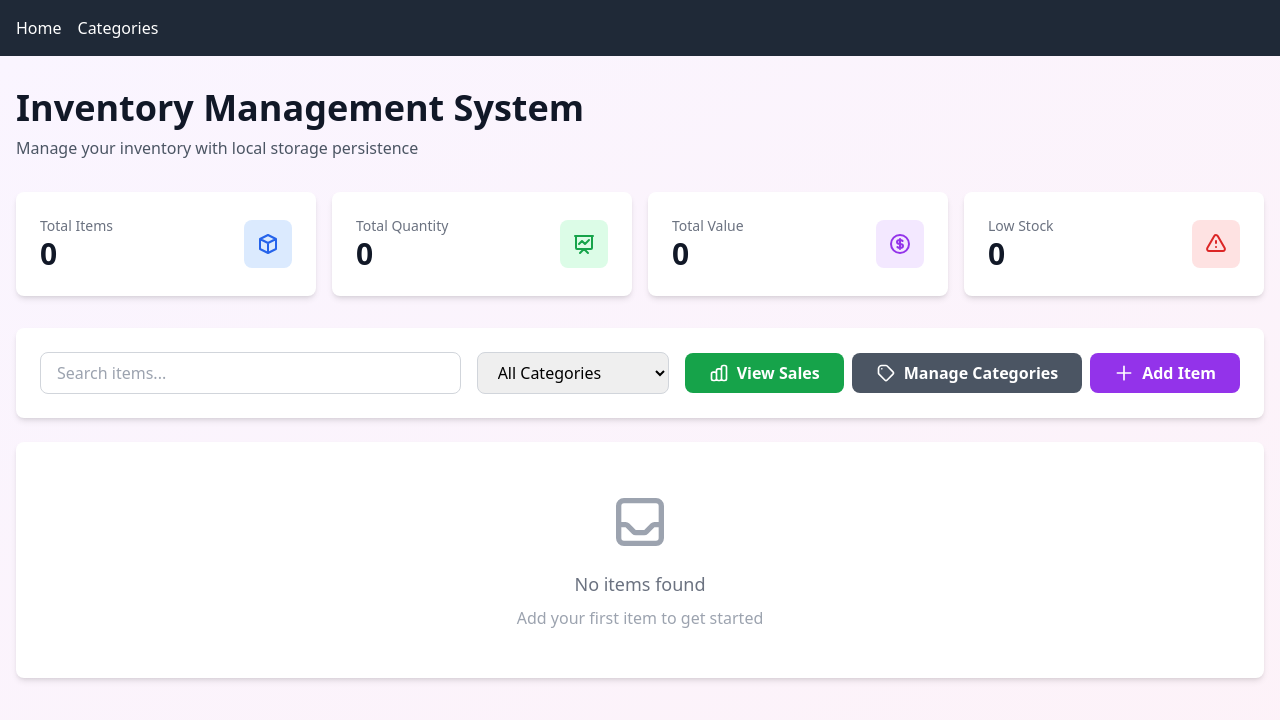
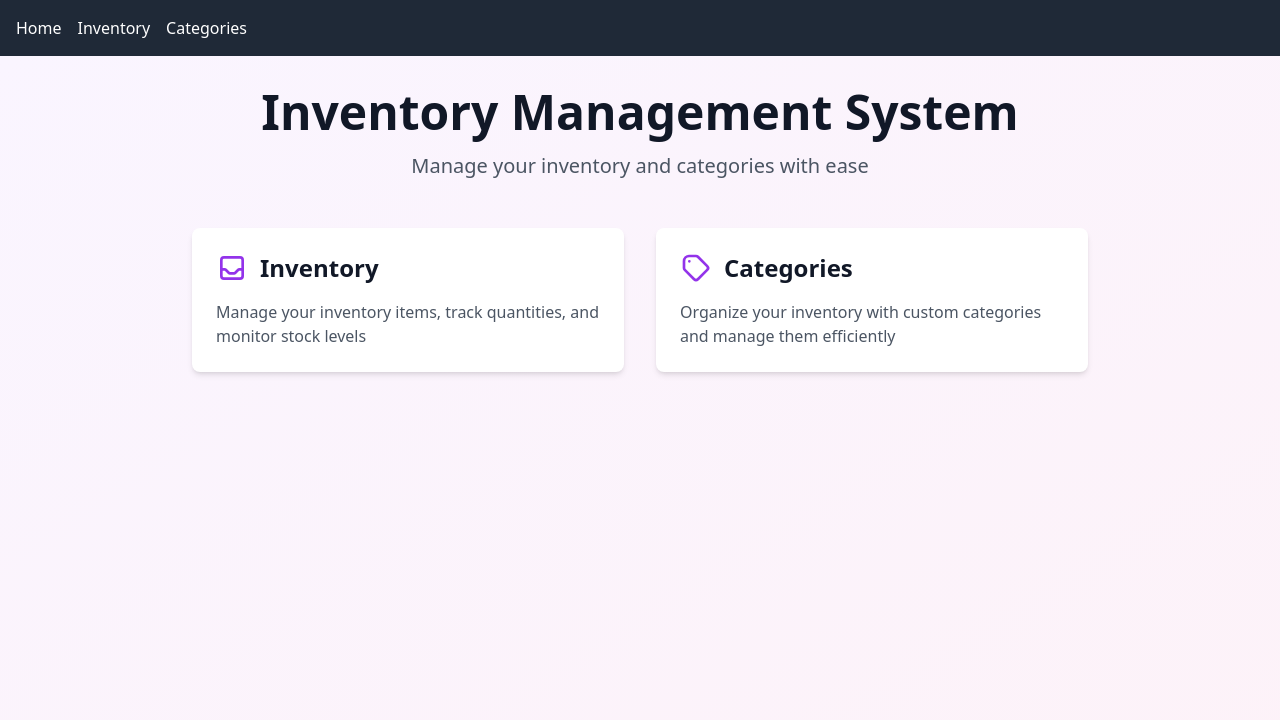
Before and after one commit to RapRy/inventory-localstorage-vue, a Vue app: page / in a window 1280 px wide. Shown: the top 720 px of the page. Built offline with nearby package versions, Linux system fonts and the light colour scheme.

Commit message:
reroute invetory view, temporary home view

```diff
--- a/src/App.vue
+++ b/src/App.vue
@@ -1,6 +1,7 @@
 <template>
   <nav class="bg-gray-800 text-white p-4">
     <RouterLink to="/" class="hover:text-gray-300 mr-4">Home</RouterLink>
+    <RouterLink to="/inventory" class="hover:text-gray-300 mr-4">Inventory</RouterLink>
     <RouterLink to="/categories" class="hover:text-gray-300">Categories</RouterLink>
   </nav>
   <RouterView />
--- a/src/components/category/CategoryControls.vue
+++ b/src/components/category/CategoryControls.vue
@@ -18,7 +18,7 @@
       <!-- action buttons -->
       <div class="flex flex-col md:flex-row gap-2 w-full md:w-auto">
         <RouterLink
-          to="/"
+          to="/inventory"
           class="w-full md:w-auto bg-gray-600 text-white px-6 py-2 rounded-lg hover:bg-gray-700 transition font-semibold flex items-center justify-center gap-2"
         >
           <svg class="w-5 h-5" fill="none" viewBox="0 0 24 24" stroke="currentColor">
--- a/src/router/index.js
+++ b/src/router/index.js
@@ -8,6 +8,11 @@ const router = createRouter({
       path: '/',
       name: 'home',
       component: HomeView,
+    },
+    {
+      path: '/inventory',
+      name: 'inventory',
+      component: () => import('@/views/InventoryView.vue'),
     },
     {
       path: '/categories',
--- a/src/views/HomeView.vue
+++ b/src/views/HomeView.vue
@@ -1,151 +1,66 @@
 <template>
   <div class="min-h-screen bg-gradient-to-br from-purple-50 to-pink-50 py-8 px-4">
     <div class="max-w-7xl mx-auto">
-      <!-- header -->
-      <div class="mb-8">
-        <div class="flex flex-col md:flex-row md:items-center md:justify-between gap-4">
-          <div>
-            <h1 class="text-4xl font-bold text-gray-900 mb-2">Inventory Management System</h1>
-            <p class="text-gray-600">Manage your inventory with local storage persistence</p>
+      <div class="text-center mb-12">
+        <h1 class="text-5xl font-bold text-gray-900 mb-4">Inventory Management System</h1>
+        <p class="text-xl text-gray-600 mb-8">Manage your inventory and categories with ease</p>
+      </div>
+
+      <div class="grid md:grid-cols-2 gap-8 max-w-4xl mx-auto">
+        <RouterLink
+          to="/inventory"
+          class="bg-white p-6 rounded-lg shadow-md hover:shadow-lg transition-shadow duration-200"
+        >
+          <div class="flex items-center mb-4">
+            <svg
+              class="w-8 h-8 text-purple-600"
+              fill="none"
+              viewBox="0 0 24 24"
+              stroke="currentColor"
+            >
+              <path
+                stroke-linecap="round"
+                stroke-linejoin="round"
+                stroke-width="2"
+                d="M20 13V6a2 2 0 00-2-2H6a2 2 0 00-2 2v7m16 0v5a2 2 0 01-2 2H6a2 2 0 01-2-2v-5m16 0h-2.586a1 1 0 00-.707.293l-2.414 2.414a1 1 0 01-.707.293h-3.172a1 1 0 01-.707-.293l-2.414-2.414A1 1 0 006.586 13H4"
+              />
+            </svg>
+            <h2 class="text-2xl font-bold text-gray-900 ml-3">Inventory</h2>
           </div>
-        </div>
+          <p class="text-gray-600">
+            Manage your inventory items, track quantities, and monitor stock levels
+          </p>
+        </RouterLink>
+
+        <RouterLink
+          to="/categories"
+          class="bg-white p-6 rounded-lg shadow-md hover:shadow-lg transition-shadow duration-200"
+        >
+          <div class="flex items-center mb-4">
+            <svg
+              class="w-8 h-8 text-purple-600"
+              fill="none"
+              viewBox="0 0 24 24"
+              stroke="currentColor"
+            >
+              <path
+                stroke-linecap="round"
+                stroke-linejoin="round"
+                stroke-width="2"
+                d="M7 7h.01M7 3h5c.512 0 1.024.195 1.414.586l7 7a2 2 0 010 2.828l-7 7a2 2 0 01-2.828 0l-7-7A1.994 1.994 0 013 12V7a4 4 0 014-4z"
+              />
+            </svg>
+            <h2 class="text-2xl font-bold text-gray-900 ml-3">Categories</h2>
+          </div>
+          <p class="text-gray-600">
+            Organize your inventory with custom categories and manage them efficiently
+          </p>
+        </RouterLink>
       </div>
-      <!-- end header -->
-
-      <!-- statistic cards -->
-      <InventoryStatistics
-        :totalItems="items.length"
-        :totalQuantity="totalQuantity"
-        :totalValue="totalValue"
-        :lowStockItems="lowStockItems"
-      />
-      <!-- end statistic -->
-
-      <!-- controls -->
-      <InventoryControls
-        :categories="categories"
-        :searchTerm="searchTerm"
-        :filter-category="filterCategory"
-        @update:open-form="handleOpenForm"
-        @update:searchTerm="handleSearchTermUpdate"
-        @update:filter-category="handleFilterCategoryUpdate"
-      />
-      <!-- end controls -->
-
-      <!-- table of items will go here -->
-      <TableList
-        :filtered-items="filteredItems"
-        @handle-edit-item="handleEditItem"
-        @handle-delete-item-confirm="handleDeleteItemConfirm"
-      />
-      <!-- add or edit item form modal -->
-      <ItemForm
-        v-if="isFormOpen"
-        :editing-item="editingItem"
-        :categories="categories"
-        :isFormOpen="isFormOpen"
-        @close-form="handleCloseForm"
-        @load-items="loadItems"
-      />
-
-      <DeleteModal
-        v-if="deleteConfirm.modal"
-        :text="`Are you sure you want to delete ${deleteConfirm.name}? This action cannot be undone.`"
-        @confirm-delete="handleDelete(deleteConfirm.id)"
-        @cancel-delete="handleDeleteItemConfirm(false, null, '')"
-      />
     </div>
   </div>
 </template>
 
 <script setup>
-import { onMounted, ref, computed } from 'vue'
-import ItemForm from '@/components/inventory/ItemForm.vue'
-import TableList from '@/components/inventory/TableList.vue'
-import DeleteModal from '@/components/DeleteModal.vue'
-import InventoryControls from '@/components/inventory/InventoryControls.vue'
-import InventoryStatistics from '@/components/inventory/InventoryStatistics.vue'
-import { STORAGE_KEY } from '@/constant'
-
-const items = ref([])
-const isFormOpen = ref(false)
-const editingItem = ref(null)
-const searchTerm = ref('')
-const filterCategory = ref('all')
-const deleteConfirm = ref({
-  modal: false,
-  id: null,
-  name: '',
-})
-const editingCategory = ref(false)
-const categoryFormData = ref({ name: '', description: '' })
-const deleteCategoryConfirm = ref(false)
-const categories = ref([{ id: 1, name: 'Electronics' }])
-
-onMounted(() => {
-  loadItems()
-})
-
-const loadItems = () => {
-  const inventoryitems = localStorage.getItem(STORAGE_KEY)
-  if (inventoryitems) {
-    items.value = JSON.parse(inventoryitems)
-  }
-}
-
-const handleFilterCategoryUpdate = (category) => {
-  filterCategory.value = category
-}
-
-const handleSearchTermUpdate = (term) => {
-  searchTerm.value = term
-}
-
-const handleOpenForm = () => {
-  isFormOpen.value = true
-}
-
-const handleCloseForm = () => {
-  isFormOpen.value = false
-  editingItem.value = null
-}
-
-const handleEditItem = (item) => {
-  editingItem.value = { ...item }
-  isFormOpen.value = true
-}
-
-const handleDeleteItemConfirm = (modal, id, name = '') => {
-  deleteConfirm.value = {
-    modal,
-    id,
-    name,
-  }
-}
-
-const handleDelete = (id) => {
-  items.value = items.value.filter((item) => item.id !== id)
-  localStorage.setItem(STORAGE_KEY, JSON.stringify(items.value))
-  handleDeleteItemConfirm(false, null, '')
-}
-
-const filteredItems = computed(() => {
-  return items.value.filter((item) => {
-    const matchesSearch =
-      item.name.toLowerCase().includes(searchTerm.value.toLowerCase()) ||
-      item.description.toLowerCase().includes(searchTerm.value.toLowerCase())
-    const matchesCategory = filterCategory.value === 'all' || item.category === filterCategory.value
-    return matchesSearch && matchesCategory
-  })
-})
-
-const totalQuantity = computed(() => {
-  return items.value.reduce((total, item) => total + item.quantity, 0)
-})
-const totalValue = computed(() => {
-  return items.value.reduce((total, item) => total + item.quantity * item.price, 0)
-})
-const lowStockItems = computed(() => {
-  return items.value.filter((item) => item.quantity < 10).length
-})
+import { RouterLink } from 'vue-router'
 </script>
--- /dev/null
+++ b/src/views/InventoryView.vue
@@ -0,0 +1,151 @@
+<template>
+  <div class="min-h-screen bg-gradient-to-br from-purple-50 to-pink-50 py-8 px-4">
+    <div class="max-w-7xl mx-auto">
+      <!-- header -->
+      <div class="mb-8">
+        <div class="flex flex-col md:flex-row md:items-center md:justify-between gap-4">
+          <div>
+            <h1 class="text-4xl font-bold text-gray-900 mb-2">Inventory Management System</h1>
+            <p class="text-gray-600">Manage your inventory with local storage persistence</p>
+          </div>
+        </div>
+      </div>
+      <!-- end header -->
+
+      <!-- statistic cards -->
+      <InventoryStatistics
+        :totalItems="items.length"
+        :totalQuantity="totalQuantity"
+        :totalValue="totalValue"
+        :lowStockItems="lowStockItems"
+      />
+      <!-- end statistic -->
+
+      <!-- controls -->
+      <InventoryControls
+        :categories="categories"
+        :searchTerm="searchTerm"
+        :filter-category="filterCategory"
+        @update:open-form="handleOpenForm"
+        @update:searchTerm="handleSearchTermUpdate"
+        @update:filter-category="handleFilterCategoryUpdate"
+      />
+      <!-- end controls -->
+
+      <!-- table of items will go here -->
+      <TableList
+        :filtered-items="filteredItems"
+        @handle-edit-item="handleEditItem"
+        @handle-delete-item-confirm="handleDeleteItemConfirm"
+      />
+      <!-- add or edit item form modal -->
+      <ItemForm
+        v-if="isFormOpen"
+        :editing-item="editingItem"
+        :categories="categories"
+        :isFormOpen="isFormOpen"
+        @close-form="handleCloseForm"
+        @load-items="loadItems"
+      />
+
+      <DeleteModal
+        v-if="deleteConfirm.modal"
+        :text="`Are you sure you want to delete ${deleteConfirm.name}? This action cannot be undone.`"
+        @confirm-delete="handleDelete(deleteConfirm.id)"
+        @cancel-delete="handleDeleteItemConfirm(false, null, '')"
+      />
+    </div>
+  </div>
+</template>
+
+<script setup>
+import { onMounted, ref, computed } from 'vue'
+import ItemForm from '@/components/inventory/ItemForm.vue'
+import TableList from '@/components/inventory/TableList.vue'
+import DeleteModal from '@/components/DeleteModal.vue'
+import InventoryControls from '@/components/inventory/InventoryControls.vue'
+import InventoryStatistics from '@/components/inventory/InventoryStatistics.vue'
+import { STORAGE_KEY } from '@/constant'
+
+const items = ref([])
+const isFormOpen = ref(false)
+const editingItem = ref(null)
+const searchTerm = ref('')
+const filterCategory = ref('all')
+const deleteConfirm = ref({
+  modal: false,
+  id: null,
+  name: '',
+})
+const editingCategory = ref(false)
+const categoryFormData = ref({ name: '', description: '' })
+const deleteCategoryConfirm = ref(false)
+const categories = ref([{ id: 1, name: 'Electronics' }])
+
+onMounted(() => {
+  loadItems()
+})
+
+const loadItems = () => {
+  const inventoryitems = localStorage.getItem(STORAGE_KEY)
+  if (inventoryitems) {
+    items.value = JSON.parse(inventoryitems)
+  }
+}
+
+const handleFilterCategoryUpdate = (category) => {
+  filterCategory.value = category
+}
+
+const handleSearchTermUpdate = (term) => {
+  searchTerm.value = term
+}
+
+const handleOpenForm = () => {
+  isFormOpen.value = true
+}
+
+const handleCloseForm = () => {
+  isFormOpen.value = false
+  editingItem.value = null
+}
+
+const handleEditItem = (item) => {
+  editingItem.value = { ...item }
+  isFormOpen.value = true
+}
+
+const handleDeleteItemConfirm = (modal, id, name = '') => {
+  deleteConfirm.value = {
+    modal,
+    id,
+    name,
+  }
+}
+
+const handleDelete = (id) => {
+  items.value = items.value.filter((item) => item.id !== id)
+  localStorage.setItem(STORAGE_KEY, JSON.stringify(items.value))
+  handleDeleteItemConfirm(false, null, '')
+}
+
+const filteredItems = computed(() => {
+  return items.value.filter((item) => {
+    const matchesSearch =
+      item.name.toLowerCase().includes(searchTerm.value.toLowerCase()) ||
+      item.description.toLowerCase().includes(searchTerm.value.toLowerCase())
+    const matchesCategory = filterCategory.value === 'all' || item.category === filterCategory.value
+    return matchesSearch && matchesCategory
+  })
+})
+
+const totalQuantity = computed(() => {
+  return items.value.reduce((total, item) => total + item.quantity, 0)
+})
+const totalValue = computed(() => {
+  return items.value.reduce((total, item) => total + item.quantity * item.price, 0)
+})
+const lowStockItems = computed(() => {
+  return items.value.filter((item) => item.quantity < 10).length
+})
+</script>
```
